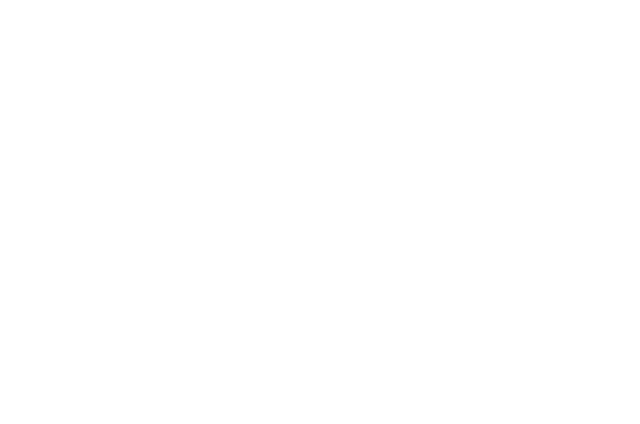
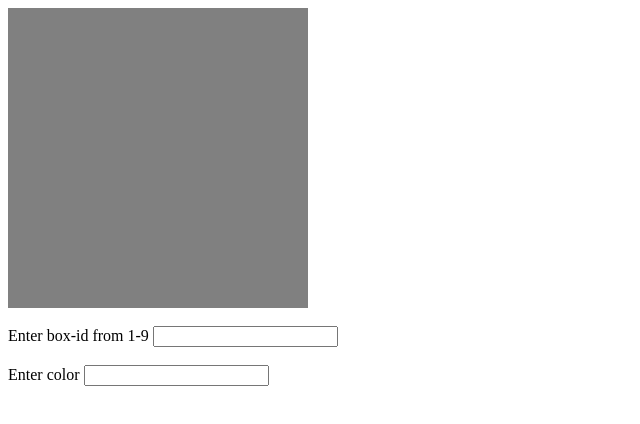
Before and after one commit to acciojob/Replit-Asian-Paints-Devansh0309, a website: page main.html in a window 1280 px wide. Shown: the whole page, without its empty margins (0-640 px from the left). Drawn offline with Linux system fonts and the light colour scheme.

Commit message:
created a submission

```diff
--- a/main.html
+++ b/main.html
@@ -4,13 +4,30 @@
 
 <head>
 	<link rel="stylesheet" href="styles.css">
+	 <script type="text/javascript" src="./script.js"></script>
 </head>
 
 <body>
 	<!-- the entire body must be written by student -->
-    <script type="text/javascript" src="./script.js">
-</script>
+	<div class="grid">
+		<div id="1" class="box"></div>
+		<div id="2" class="box"></div>
+		<div id="3" class="box"></div>
+		<div id="4" class="box"></div>
+		<div id="5" class="box"></div>
+		<div id="6" class="box"></div>
+		<div id="7" class="box"></div>
+		<div id="8" class="box"></div>
+		<div id="9" class="box"></div>
+	</div>
+	<br/>
+	<label for="input-id">Enter box-id from 1-9</label>
+	<input id="input-id"type="number" onchange="changeColor()"/>
+	<br/>
+	<br/>
+	<label for="color-id">Enter color</label>
+	<input id="color-id"   onchange="changeColor()"/>
+
 
 </body>
-
 </html>
--- a/script.js
+++ b/script.js
@@ -1 +1,15 @@
 //your JS code here. If required.
+function changeColor(){
+	const id= document.getElementById("input-id").value
+
+	const color= document.getElementById("color-id").value
+	// alert("hello",id,color)
+	if(parseInt(id)>=1 && parseInt(id)<=9 && color){
+		document.getElementById(id).style.background=color
+		for(let i=1;i<10;i++){
+			if(i!=id){
+				document.getElementById(i).style.background="transparent"
+			}
+		}
+	}
+}
--- a/styles.css
+++ b/styles.css
@@ -1 +1,10 @@
 /*  your css code here. If applicable */
+.grid{
+	display:grid;
+	grid-template-columns:repeat(3,100px);
+}
+.box{
+	height:100px;
+/* 	border:1px solid black; */
+	background:grey;
+}
```
